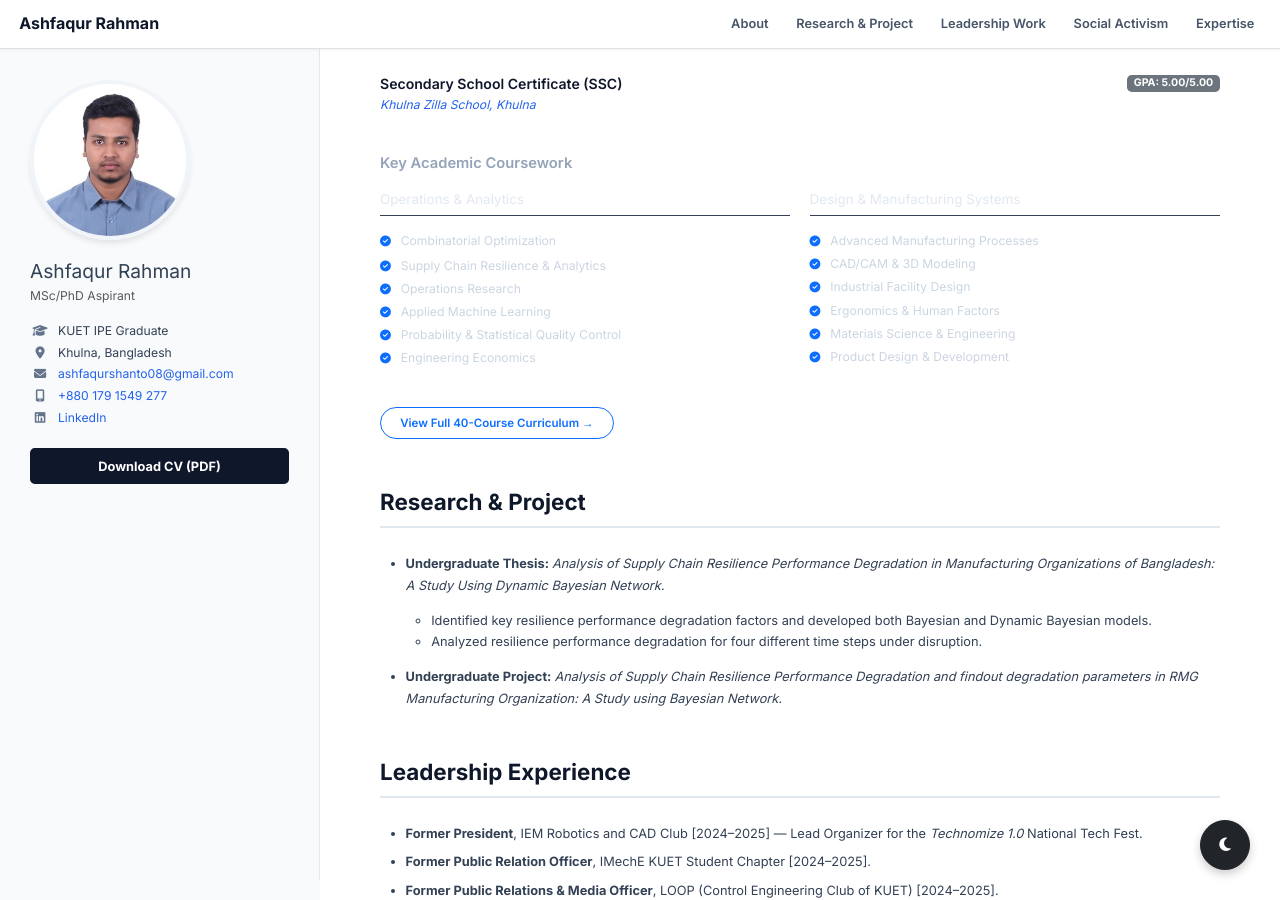
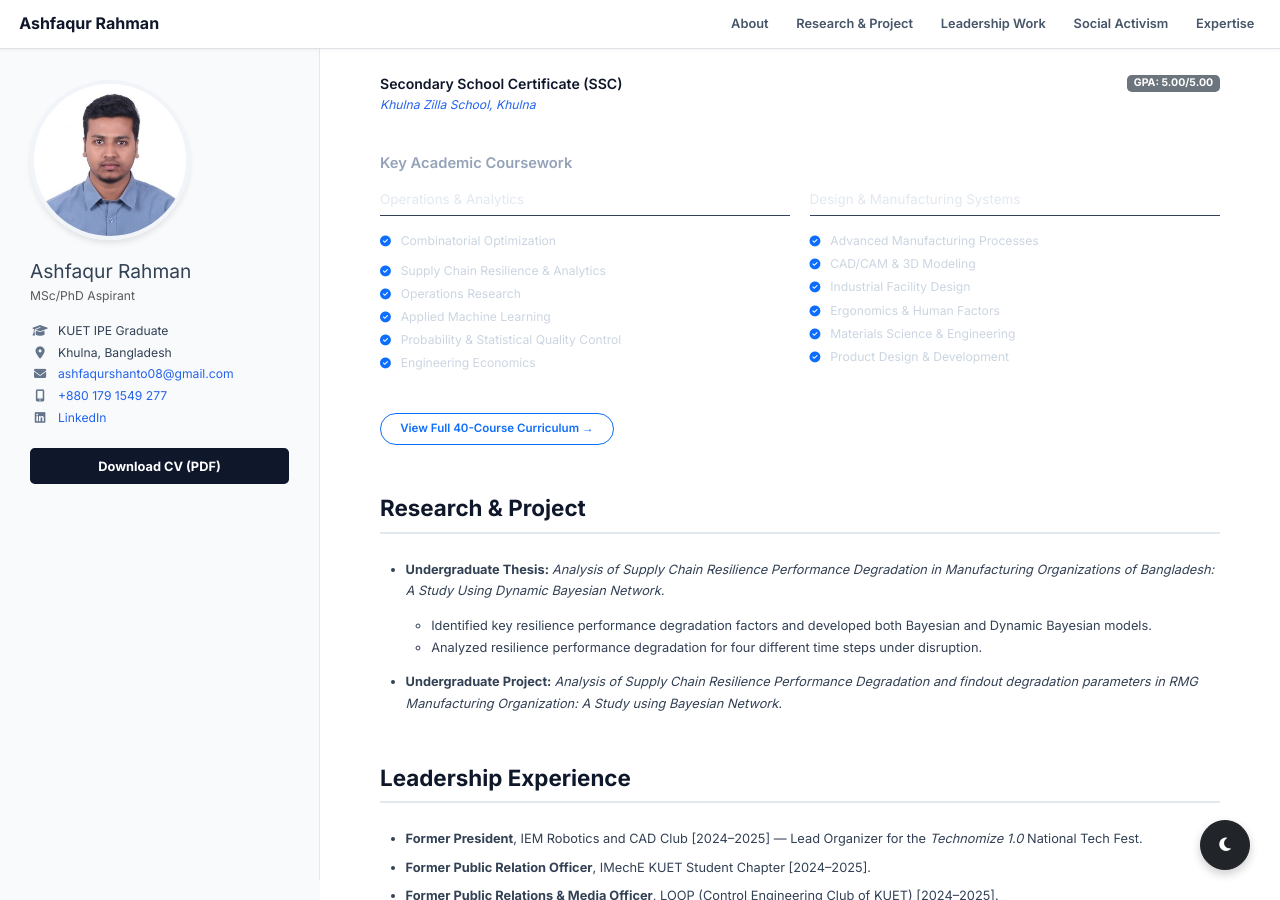
Before and after one commit to AshfaqurRahman99/AshfaqurRahman99.github.io, a Jekyll site: the page index.html, which Jekyll copies as it is, in a window 1280 px wide and 900 px high, scrolled down 389 px. Built offline with Jekyll 4.4.1, drawn with Linux system fonts in a browser that asks for light colours; a style sheet for code colours, icons or effects is not loaded.

Commit message:
Update index.html

```diff
--- a/index.html
+++ b/index.html
@@ -758,7 +758,7 @@
                                     Operations & Analytics
                                 </h5>
                                 <ul class="list-unstyled" style="color: #cbd5e1; line-height: 1.9; font-size: 0.95rem;">
-                                    <li><i class="fa-solid fa-check-circle text-primary me-2 mb-2" style="font-size: 0.85rem;"></i> Combinatorial Optimization</li>
+                                    <li class="mb-2"><i class="fa-solid fa-check-circle text-primary me-2" style="font-size: 0.85rem;"></i> Combinatorial Optimization</li>
                                     <li><i class="fa-solid fa-check-circle text-primary me-2" style="font-size: 0.85rem;"></i> Supply Chain Resilience & Analytics</li>
                                     <li><i class="fa-solid fa-check-circle text-primary me-2" style="font-size: 0.85rem;"></i> Operations Research</li>
                                     <li><i class="fa-solid fa-check-circle text-primary me-2" style="font-size: 0.85rem;"></i> Applied Machine Learning</li>
```
